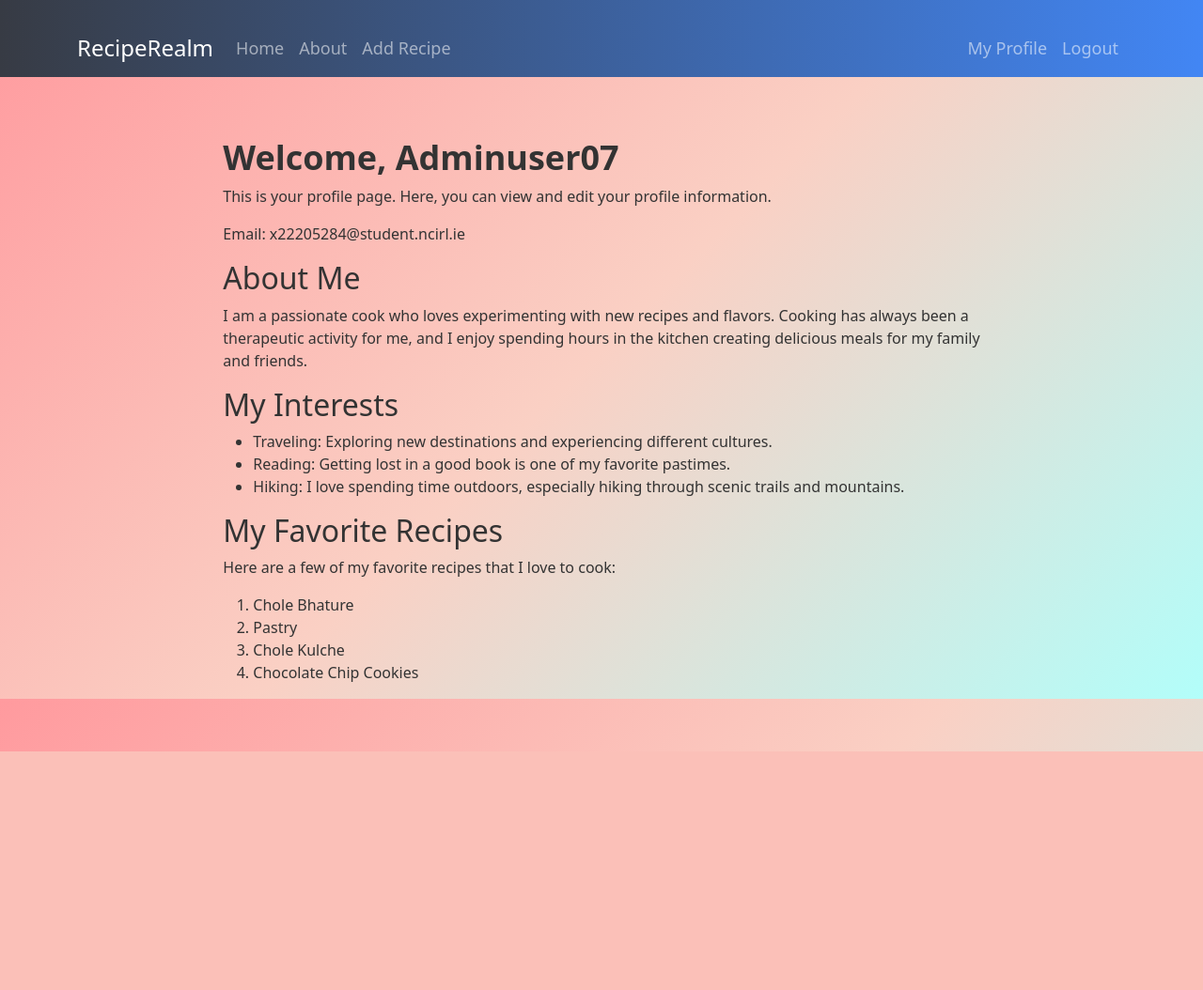
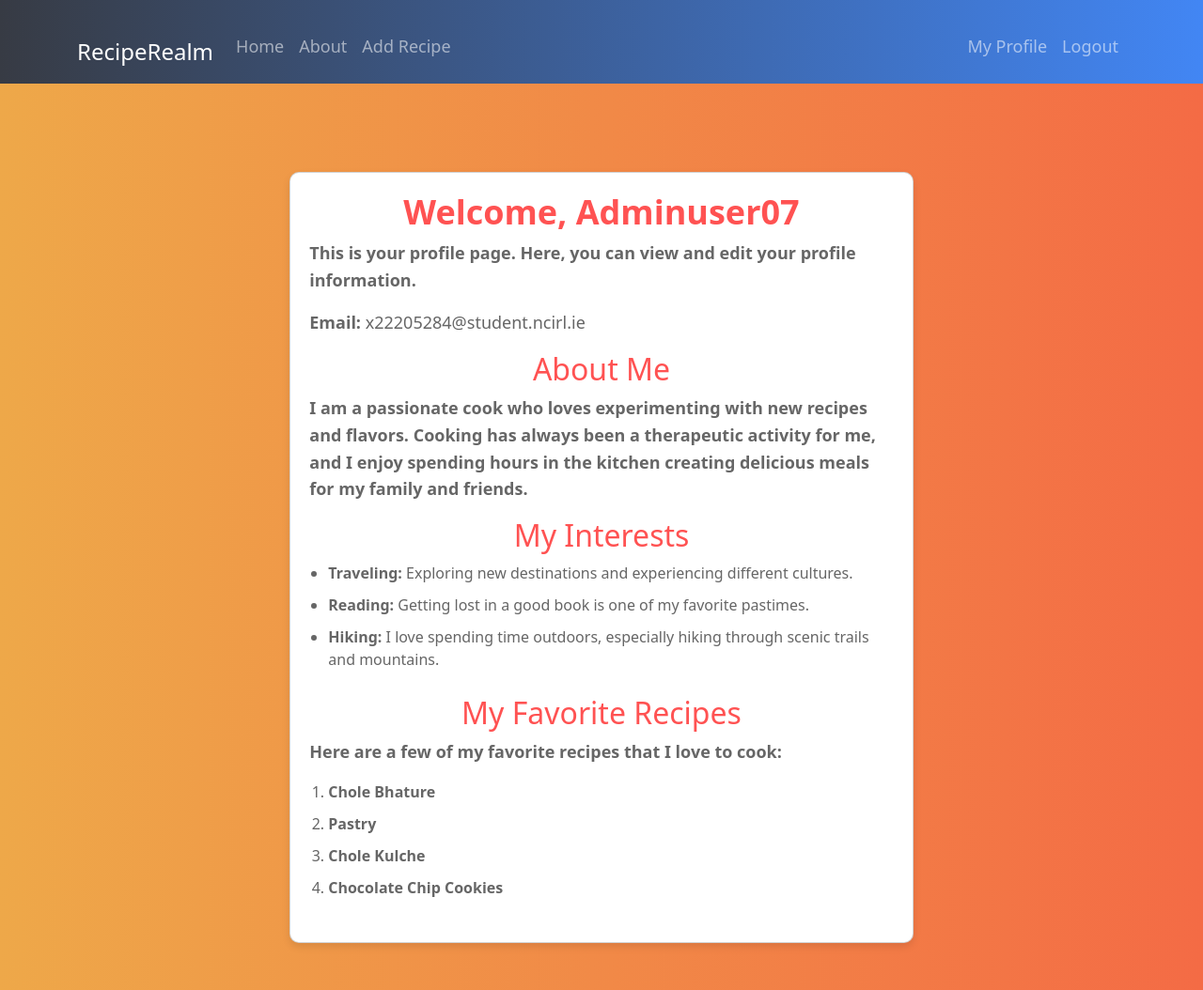
Before and after one commit to DCchauhan07/x22205284-CPP-Repository, a Django app: page /profile/ in a window 1280 px wide. Shown: the whole page at 94% size. Before the commit the page ends 800 px from the top, so only its background shows below. Run offline with Django 4.2, Linux system fonts and the light colour scheme; a user stored in the database is signed in.

Commit message:
Changes in file

```diff
--- a/users/templates/users/profile.html
+++ b/users/templates/users/profile.html
@@ -3,35 +3,80 @@
 {% block content %}
 <style>
   body {
-    /* Multicolored gradient background */
-    background: linear-gradient(135deg, #ff9a9e 0%, #fad0c4 50%, #fad0c4 50%, #b2fefa 100%);
-    /* Darker text color */
-    color: #333; /* You can adjust the color code to your preference */
+    background: #f46b45;
+    background: -webkit-linear-gradient(to right, #eea849, #f46b45);
+    background: linear-gradient(to right, #eea849, #f46b45);
+
+    color: #333;
+  }
+
+  .card {
+    width: 80%;
+    max-width: 800px;
+    margin: 50px auto;
+    padding: 20px;
+    background-color: #fff;
+    border-radius: 10px;
+    box-shadow: 0 4px 8px rgba(0, 0, 0, 0.1);
+    transition: transform 0.3s ease-in-out;
+  }
+
+  .card:hover {
+    transform: translateY(-5px);
+  }
+
+  h1, h2 {
+    color: #ff5252;
+    text-align: center;
+  }
+
+  p {
+    font-size: 18px;
+    line-height: 1.6;
+    color: #666;
+  }
+
+  ul, ol {
+    padding-left: 20px;
+    color: #666;
+  }
+
+  li {
+    margin-bottom: 10px;
+  }
+
+  .card p strong {
+    font-weight: bold;
+  }
+
+  .card ul strong,
+  .card ol strong {
+    font-weight: bold;
   }
 </style>
 
-<div class="container">
+<div class="card">
   <h1>Welcome, {{ user.username }}</h1>
-  <p>This is your profile page. Here, you can view and edit your profile information.</p>
-  <p>Email: {{ user.email }}</p>
+  <p><strong>This is your profile page. Here, you can view and edit your profile information.</strong></p>
+  <p><strong>Email:</strong> {{ user.email }}</p>
 
   <h2>About Me</h2>
-  <p>I am a passionate cook who loves experimenting with new recipes and flavors. Cooking has always been a therapeutic activity for me, and I enjoy spending hours in the kitchen creating delicious meals for my family and friends.</p>
+  <p><strong>I am a passionate cook who loves experimenting with new recipes and flavors. Cooking has always been a therapeutic activity for me, and I enjoy spending hours in the kitchen creating delicious meals for my family and friends.</strong></p>
 
   <h2>My Interests</h2>
   <ul>
-    <li>Traveling: Exploring new destinations and experiencing different cultures.</li>
-    <li>Reading: Getting lost in a good book is one of my favorite pastimes.</li>
-    <li>Hiking: I love spending time outdoors, especially hiking through scenic trails and mountains.</li>
+    <li><strong>Traveling:</strong> Exploring new destinations and experiencing different cultures.</li>
+    <li><strong>Reading:</strong> Getting lost in a good book is one of my favorite pastimes.</li>
+    <li><strong>Hiking:</strong> I love spending time outdoors, especially hiking through scenic trails and mountains.</li>
   </ul>
 
   <h2>My Favorite Recipes</h2>
-  <p>Here are a few of my favorite recipes that I love to cook:</p>
+  <p><strong>Here are a few of my favorite recipes that I love to cook:</strong></p>
   <ol>
-    <li>Chole Bhature</li>
-    <li>Pastry</li>
-    <li>Chole Kulche</li>
-    <li>Chocolate Chip Cookies</li>
+    <li><strong>Chole Bhature</strong></li>
+    <li><strong>Pastry</strong></li>
+    <li><strong>Chole Kulche</strong></li>
+    <li><strong>Chocolate Chip Cookies</strong></li>
   </ol>
 </div>
 {% endblock content %}
```
